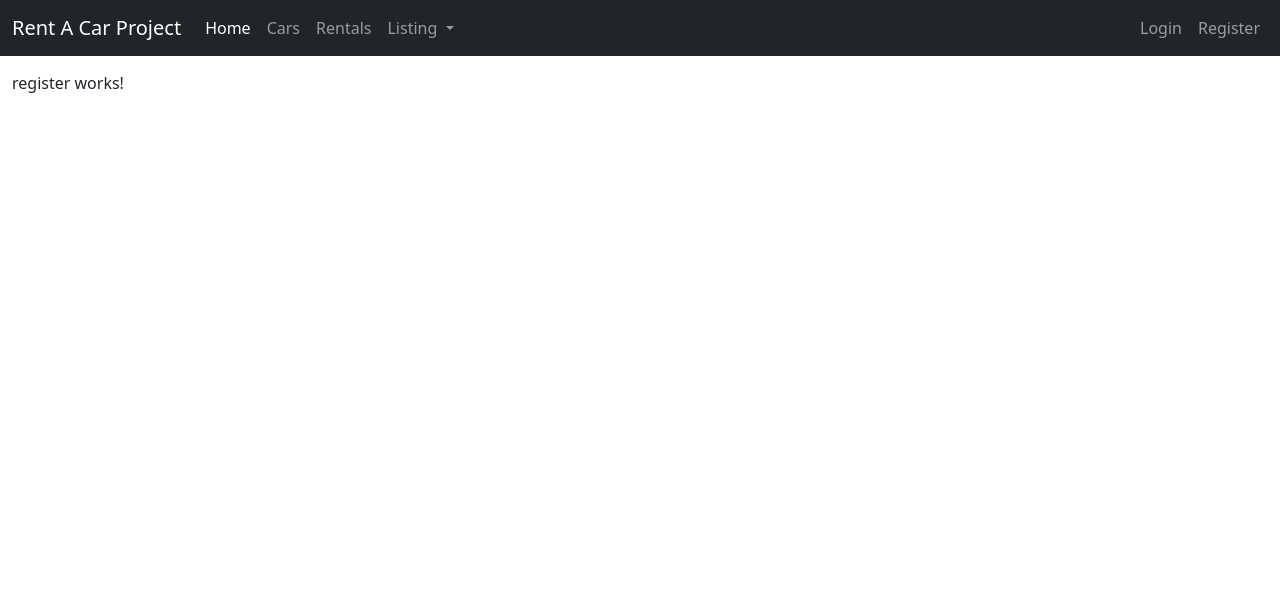
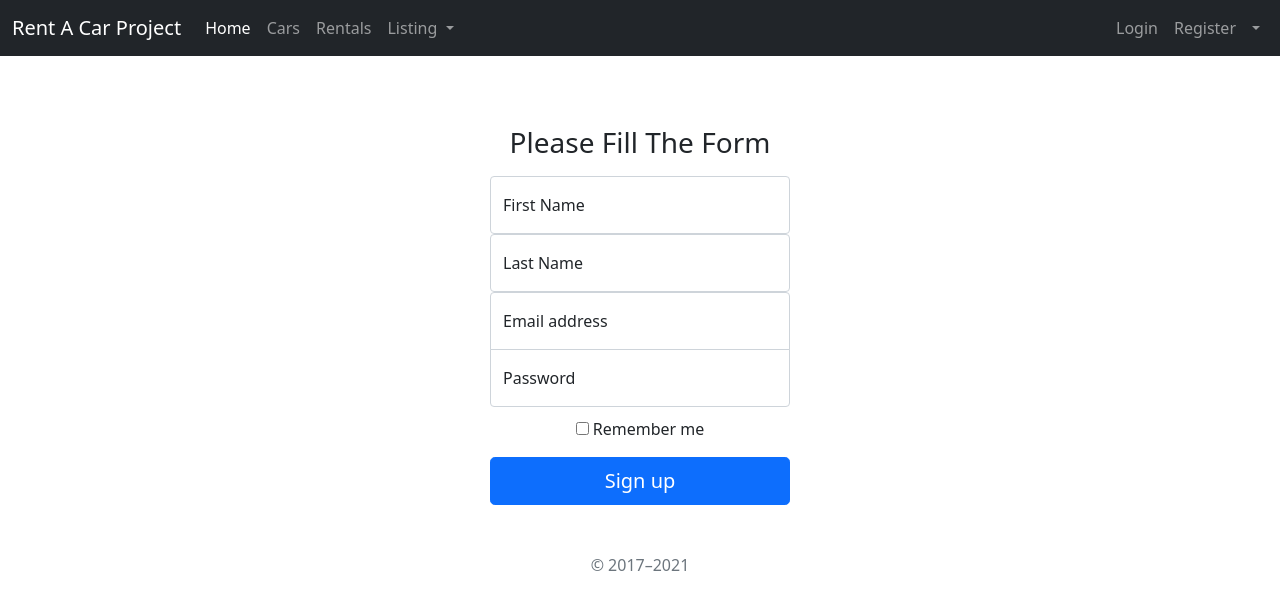
Before and after one commit to erkanakkoc/ReCapProject-Frontend, an Angular app: page /register in a window 1280 px wide. Shown: the top 610 px of the page. Built offline with nearby package versions, Linux system fonts and the light colour scheme.

Commit message:
Update v0.7.2.3

```diff
--- a/src/app/components/navi/navi.component.html
+++ b/src/app/components/navi/navi.component.html
@@ -56,11 +56,27 @@
         </ul> -->
 
         <ul class="navbar-nav mb-2 mb-lg-0">
+          <!-- <form *ngIf="!isAuthenticated" #loginForm="ngForm" (ngSubmit)="login()" class="form-inline">
+            <input class="form-ontrol mr-sm-2" name="userName" [(ngModel)]="loginUser.userName" required type="text" placeholder="E-Mail Address">
+            <input class="form-ontrol mr-sm-2" name="password" [(ngModel)]="loginUser.password" required type="text" placeholder="Password">
+            <button class="btn btn-secondary my-2 my-sm-0" type="submit" [disabled]="!loginForm.valid">Login</button>
+          </form> -->
           <li class="nav-item">
             <a class="nav-link" routerLink="/login">Login</a>
           </li>
           <li class="nav-item">
             <a class="nav-link" routerLink="/register">Register</a>
+          </li>
+          <li class="nav-item dropdown">
+            <a href="" class="nav-link dropdown-toggle" data-toggle="dropdown">
+              <!-- {{this.user.firstName}} {{this.user.lastName}} -->
+
+            </a>
+            <div class="dropdown-menu dropdown-menu-right">
+              <a routerLink="" class="dropdown-item">Ayarlar</a>
+              <div class="dropdown-divider"></div>
+              <a href="" class="dropdown-item">Çıkış Yap</a>
+            </div>
           </li>
         </ul>
 
--- a/src/app/components/navi/navi.component.ts
+++ b/src/app/components/navi/navi.component.ts
@@ -1,4 +1,10 @@
 import { Component, OnInit } from '@angular/core';
+import { Router } from '@angular/router';
+import { ToastrService } from 'ngx-toastr';
+import { User } from 'src/app/models/user';
+import { AuthService } from 'src/app/services/auth.service';
+import { LocalStorageService } from 'src/app/services/local-storage.service';
+import { UserService } from 'src/app/services/user.service';
 
 @Component({
   selector: 'app-navi',
@@ -7,9 +13,14 @@ import { Component, OnInit } from '@angular/core';
 })
 export class NaviComponent implements OnInit {
 
-  constructor() { }
+
+
+  constructor(private authService:AuthService) { }
+
+  loginUser:any={}
 
   ngOnInit(): void {
+
   }
 
 }
--- a/src/app/components/register/register.component.css
+++ b/src/app/components/register/register.component.css
@@ -0,0 +1,52 @@
+html,
+body {
+  height: 100%;
+}
+
+body {
+  display: flex;
+  align-items: center;
+  padding-top: 40px;
+  padding-bottom: 40px;
+}
+
+.form-signin {
+  width: 100%;
+  max-width: 330px;
+  padding: 15px;
+  margin: auto;
+}
+
+.form-signin .checkbox {
+  font-weight: 400;
+}
+
+.form-signin .form-floating:focus-within {
+  z-index: 2;
+}
+
+.form-signin input[type="email"] {
+  margin-bottom: -1px;
+  border-bottom-right-radius: 0;
+  border-bottom-left-radius: 0;
+}
+
+.form-signin input[type="password"] {
+  margin-bottom: 10px;
+  border-top-left-radius: 0;
+  border-top-right-radius: 0;
+}
+
+.bd-placeholder-img {
+    font-size: 1.125rem;
+    text-anchor: middle;
+    -webkit-user-select: none;
+    -moz-user-select: none;
+    user-select: none;
+  }
+
+  @media (min-width: 768px) {
+    .bd-placeholder-img-lg {
+      font-size: 3.5rem;
+    }
+  }
--- a/src/app/components/register/register.component.html
+++ b/src/app/components/register/register.component.html
@@ -1 +1,36 @@
-<p>register works!</p>
+<body class="text-center">
+
+    <main class="form-signin">
+        <form [formGroup]="registerForm">
+            <h1 class="h3 mb-3 fw-normal">Please Fill The Form</h1>
+
+            <div class="form-floating">
+                <input formControlName="firstName" type="text" class="form-control" id="floatingInput" placeholder="Your Name">
+                <label for="floatingInput">First Name</label>
+            </div>
+            <div class="form-floating">
+                <input formControlName="lastName" type="text" class="form-control" id="floatingInput" placeholder="Your Last Name">
+                <label for="floatingInput">Last Name</label>
+            </div>
+            <div class="form-floating">
+                <input formControlName="email" type="email" class="form-control" id="floatingInput" placeholder="name@example.com">
+                <label for="floatingInput">Email address</label>
+            </div>
+            <div class="form-floating">
+                <input formControlName="password" type="password" class="form-control" id="floatingPassword" placeholder="Password">
+                <label for="floatingPassword">Password</label>
+            </div>
+
+            <div class="checkbox mb-3">
+                <label>
+                    <input type="checkbox" value="remember-me"> Remember me
+                </label>
+            </div>
+            <button class="w-100 btn btn-lg btn-primary" (click)="register()">Sign up</button>
+            <p class="mt-5 mb-3 text-muted">&copy; 2017–2021</p>
+        </form>
+    </main>
+
+
+
+</body>
--- a/src/app/components/register/register.component.ts
+++ b/src/app/components/register/register.component.ts
@@ -1,4 +1,7 @@
 import { Component, OnInit } from '@angular/core';
+import { FormGroup, FormControl, Validators, FormBuilder } from "@angular/forms";
+import { ToastrService } from 'ngx-toastr';
+import { AuthService } from 'src/app/services/auth.service';
 
 @Component({
   selector: 'app-register',
@@ -7,9 +10,37 @@ import { Component, OnInit } from '@angular/core';
 })
 export class RegisterComponent implements OnInit {
 
-  constructor() { }
+  registerForm:FormGroup;
+  constructor(private formBuilder:FormBuilder,
+    private authService:AuthService,
+    private toastrService:ToastrService
+    ) { }
 
   ngOnInit(): void {
+    this.createRegisterForm();
+  }
+  createRegisterForm(){
+    this.registerForm =this.formBuilder.group({
+      firstName: ["", Validators.required],
+      lastName: ["", Validators.required],
+      email: ["", Validators.required],
+      password: ["", Validators.required]
+    })
+  }
+
+  register(){
+    if (this.registerForm.valid) {
+      let loginModel = Object.assign({}, this.registerForm.value)
+
+      this.authService.login(loginModel).subscribe(response=>{
+        this.toastrService.info(response.message)
+        localStorage.setItem("token",response.data.token)
+
+      }, responseError=>{
+        console.log(responseError)
+        this.toastrService.error(responseError.error)
+      })
+    }
   }
 
 }
--- /dev/null
+++ b/src/app/models/user.ts
@@ -0,0 +1,8 @@
+export interface User{
+    userId:number;
+    firstName:string;
+    lastName:string;
+    email:string;
+    password:string;
+    status:boolean;
+}
```
Also changed, not shown: src/app/services/local-storage.service.ts (added, +28 -0 lines), src/app/services/user.service.ts (added, +27 -0 lines), 1 other file (tests, documents, lock files or other folders).
